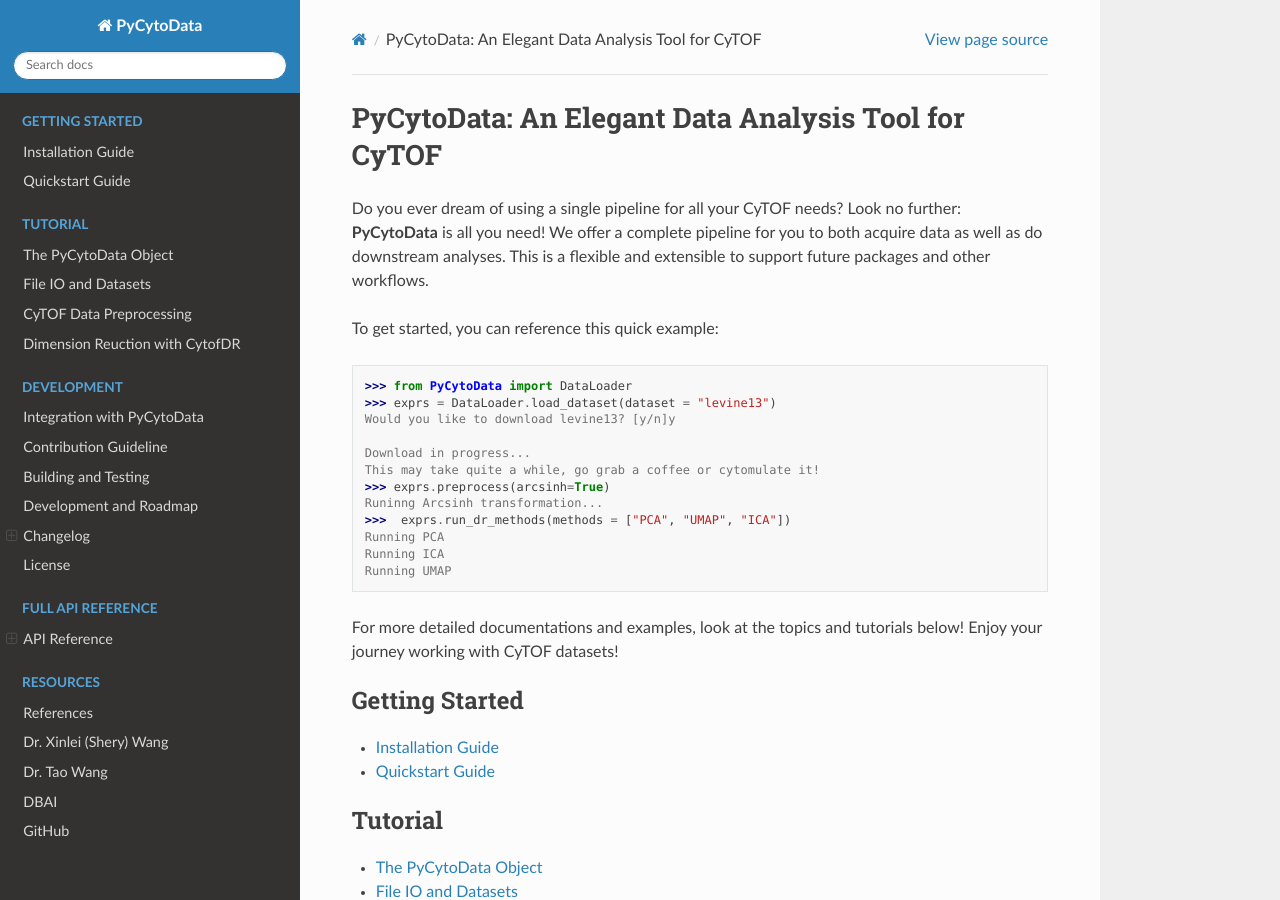
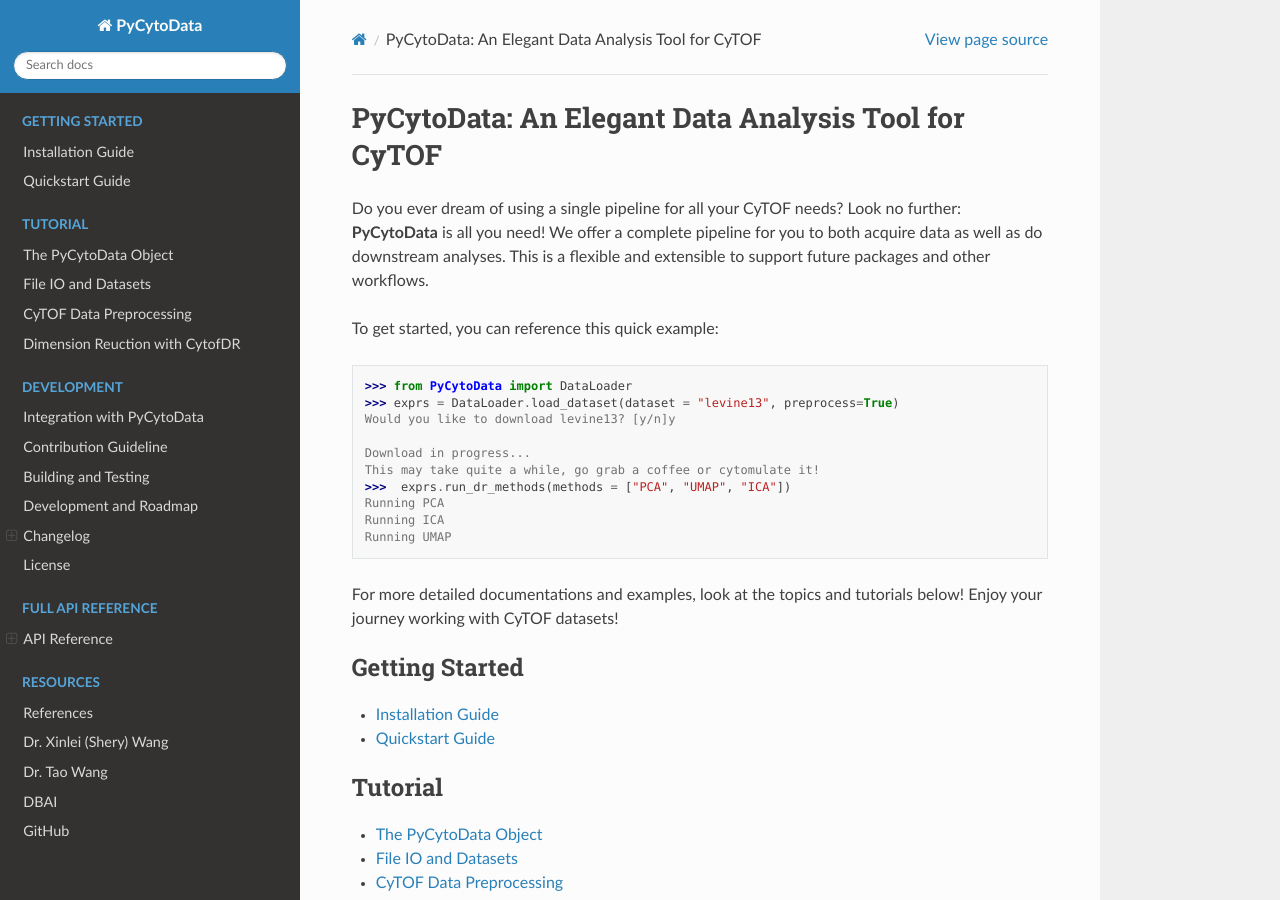
Before and after one commit to kevin931/PyCytoData, a Sphinx documentation site: the page built from docs/source/index.rst, in a window 1280 px wide and 900 px high. Built offline with Sphinx 7.4.7 and the Read the Docs theme 2.0.0, drawn with Linux system fonts in a browser that asks for light colours.

Commit message:
Update doc example

```diff
--- a/docs/source/index.rst
+++ b/docs/source/index.rst
@@ -13,13 +13,11 @@ To get started, you can reference this quick example:
 .. code-block:: python
 
    >>> from PyCytoData import DataLoader
-   >>> exprs = DataLoader.load_dataset(dataset = "levine13")
+   >>> exprs = DataLoader.load_dataset(dataset = "levine13", preprocess=True)
    Would you like to download levine13? [y/n]y
 
    Download in progress...
    This may take quite a while, go grab a coffee or cytomulate it!
-   >>> exprs.preprocess(arcsinh=True)
-   Runinng Arcsinh transformation...
    >>>  exprs.run_dr_methods(methods = ["PCA", "UMAP", "ICA"])
    Running PCA
    Running ICA
```
